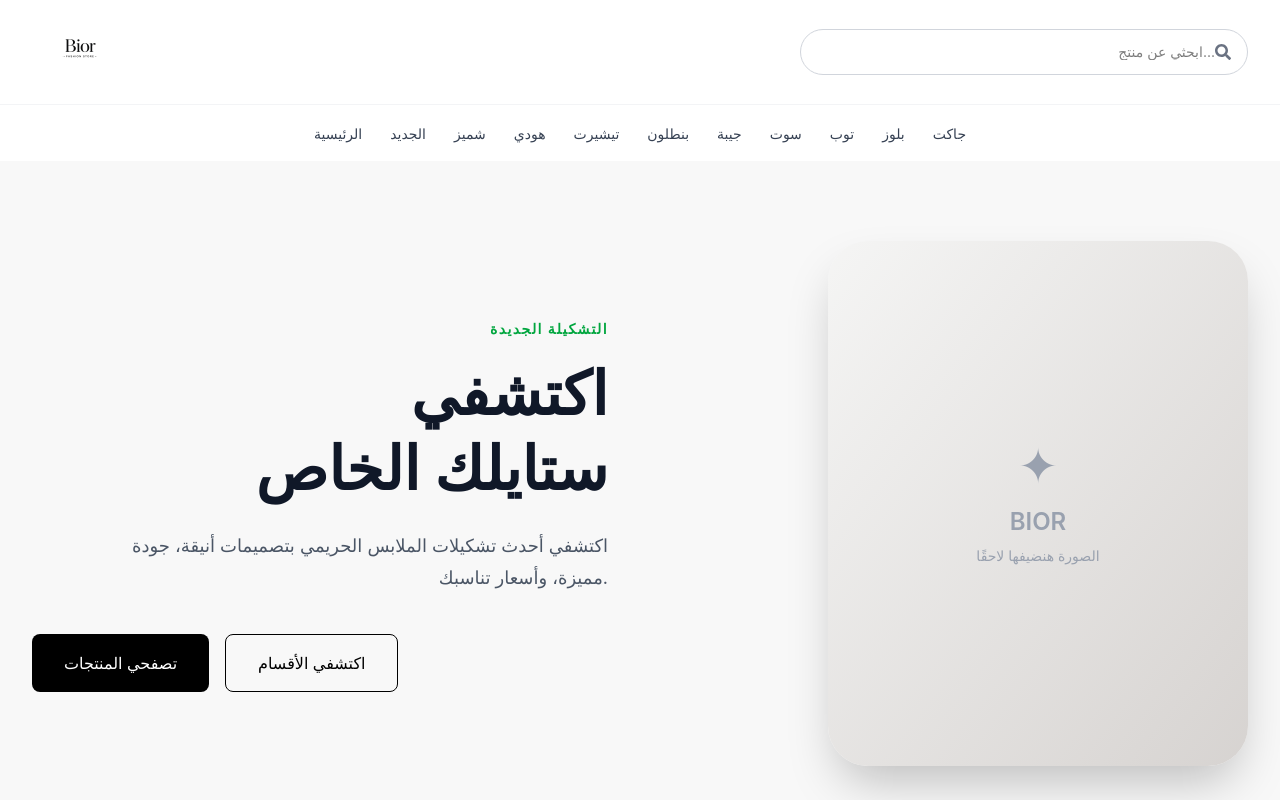
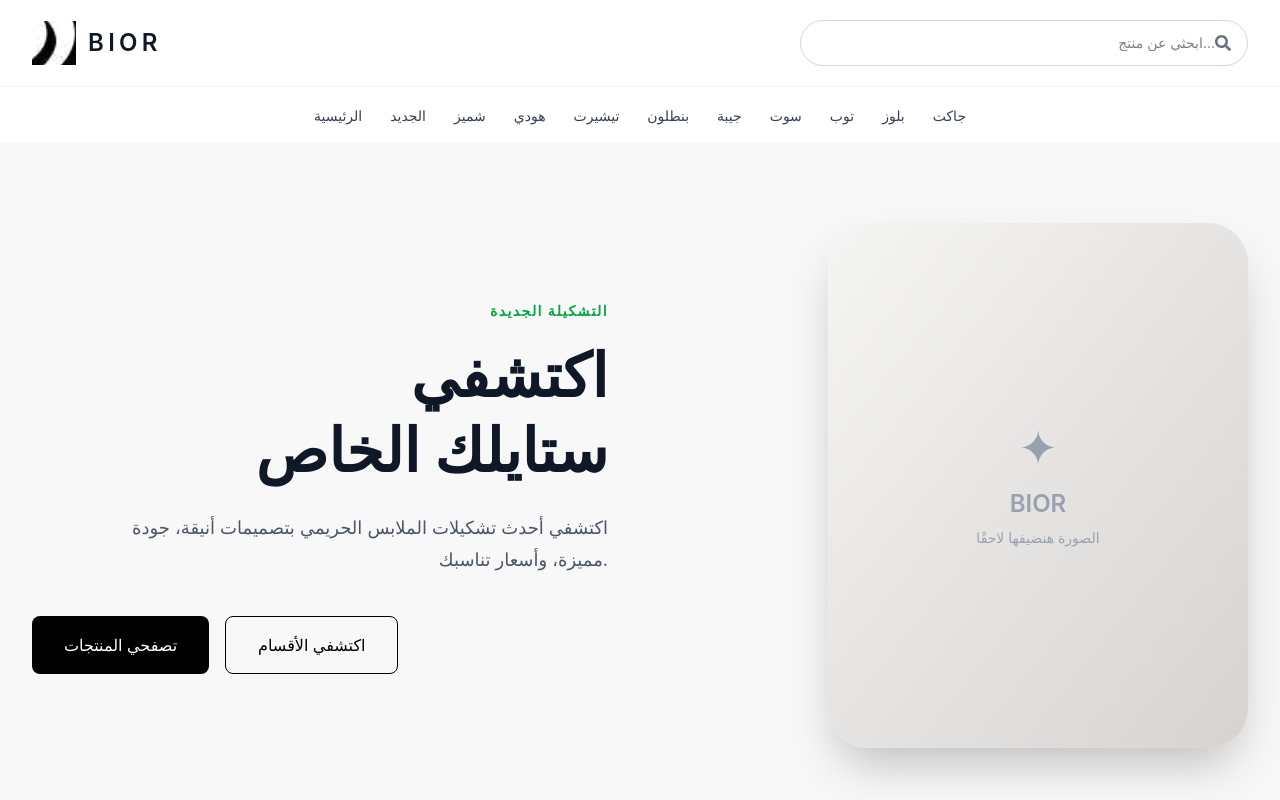
Before and after one commit to adhamessam1/bior, a React (Vite) app: page / in a window 1280 px wide. Shown: the top 800 px of the page. Built offline with nearby package versions, Linux system fonts and the light colour scheme.

Commit message:
Improve BIOR header logo

```diff
--- a/src/components/Navbar/MainHeader.jsx
+++ b/src/components/Navbar/MainHeader.jsx
@@ -1,17 +1,25 @@
-import logo from "../../assets/logo/logo.png";
+import logo from "../../assets/logo/bior-logo-mark.webp";
 import SearchBox from "./SearchBox";
 
 function MainHeader({ searchTerm, setSearchTerm }) {
   return (
-    <div className="max-w-7xl mx-auto px-4 sm:px-8 py-5">
+    <div className="max-w-7xl mx-auto px-4 sm:px-8 py-4 sm:py-5">
       <div className="flex flex-col sm:flex-row items-center justify-between gap-5">
 
-        {/* Logo */}
-        <img
-          src={logo}
-          alt="BIOR"
-          className="h-14 sm:h-16 w-auto object-contain"
-        />
+        {/* Brand */}
+<div className="flex items-center gap-3 shrink-0">
+  <div className="w-11 h-11 overflow-hidden relative">
+    <img
+      src={logo}
+      alt="BIOR"
+      className="absolute w-[180px] max-w-none left-1/2 -translate-x-1/2 -top-[50px]"
+    />
+  </div>
+
+  <span className="text-2xl font-semibold tracking-[0.18em] text-gray-900">
+    BIOR
+  </span>
+</div>
 
         {/* Search */}
         <div className="w-full sm:max-w-md">
```
Also changed, not shown: src/assets/logo/bior-logo-mark.webp (added), src/assets/logo/logo.png (deleted).
